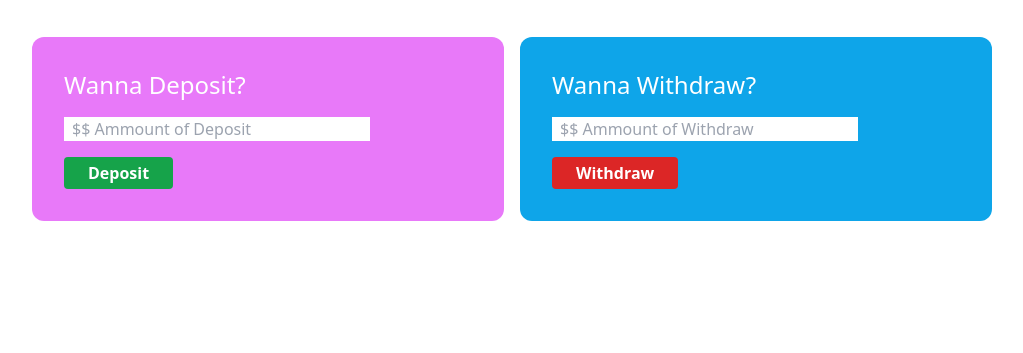
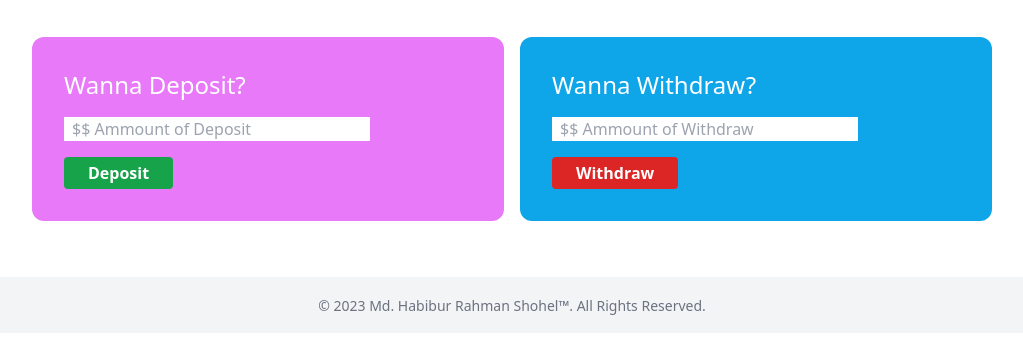
Before and after one commit to MdHRShohel/Baap-er-Bank, a plain HTML site: page bank.html in a window 1280 px wide. Shown: the part 283-636 px from the top of the page, without its empty margins (128-1151 px from the left). Drawn offline with nearby package versions, Linux system fonts and the light colour scheme.

Commit message:
footer added

```diff
--- a/bank.html
+++ b/bank.html
@@ -81,5 +81,13 @@
     </main>
     <script src="js/deposit.js"></script>
     <script src="js/withdraw.js"></script>
+    <footer class="p-4 mt-14 text-center bg-gray-100">
+      <span class="text-sm text-gray-500 sm:text-center dark:text-gray-800"
+        >© 2023
+        <a href="https://facebook.com/mdhrshohel" class="hover:underline"
+          >Md. Habibur Rahman Shohel™</a
+        >. All Rights Reserved.
+      </span>
+    </footer>
   </body>
 </html>
```
Also changed, not shown: index.html (+8 -0 lines).
